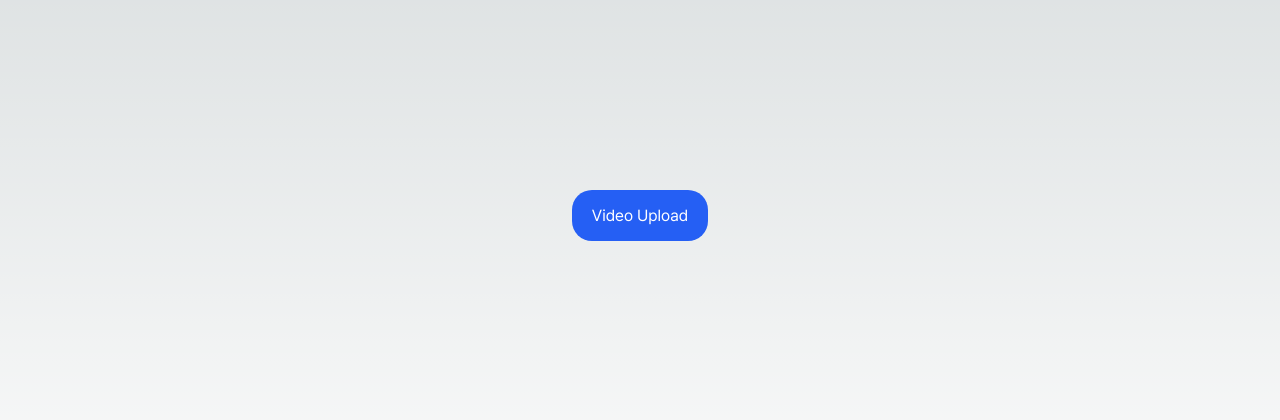
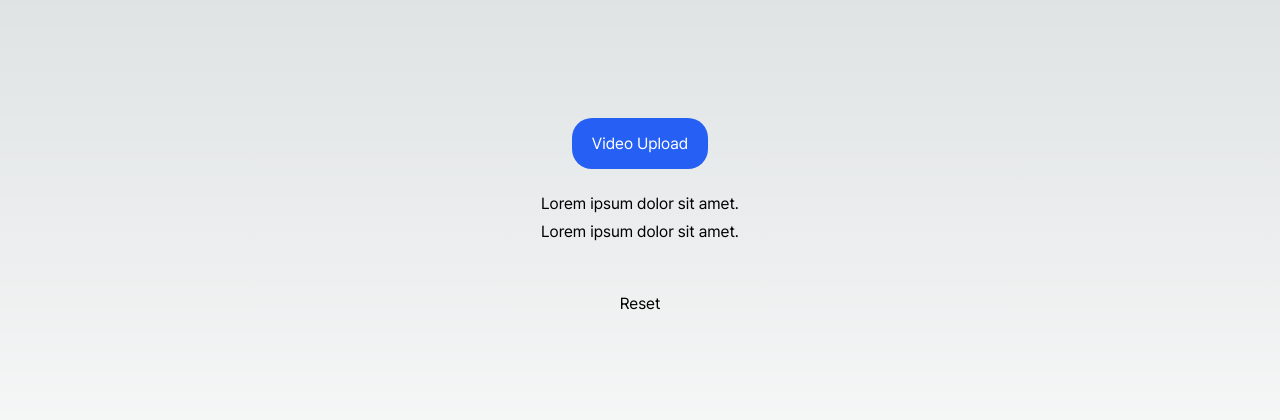
Before and after one commit to DillonMemo/pluginturtor-client, a Next.js app: page /en in a window 1280 px wide. Shown: the part 184-604 px from the top of the page. Built offline with nearby package versions, Linux system fonts and the light colour scheme.

Commit message:
test: commit

```diff
--- a/src/app/[locale]/globals.css
+++ b/src/app/[locale]/globals.css
@@ -6,6 +6,7 @@
   --foreground-rgb: 0, 0, 0;
   --background-start-rgb: 214, 219, 220;
   --background-end-rgb: 255, 255, 255;
+  --background-foreground: 199, 219, 220;
   --href-color: #0076d1;
 }
 
@@ -14,6 +15,7 @@
     --foreground-rgb: 219, 219, 219;
     --background-start-rgb: 32, 43, 56;
     --background-end-rgb: 32, 43, 56;
+    --background-foreground: 47, 43, 56;
     --href-color: #41adff;
   }
 }
--- a/src/components/shortcut/ChromeRequired.component.tsx
+++ b/src/components/ChromeRequired.component.tsx
@@ -1,4 +1,4 @@
-import { Main } from './Shortcut.component'
+import { Main } from './shortcut/Shortcut.component'
 import { useTranslations } from 'next-intl'
 
 export default function ChromeRequired() {
--- a/src/components/shortcut/Shortcut.component.tsx
+++ b/src/components/shortcut/Shortcut.component.tsx
@@ -1,7 +1,7 @@
 'use client'
 
 import { isChromeState, loadingState } from '@/src/recoil/atom'
-import ChromeRequired from './ChromeRequired.component'
+import ChromeRequired from '../ChromeRequired.component'
 import Loading from '../Loading'
 import Wrapper from './Wrapper.component'
 import styled from 'styled-components'
@@ -47,7 +47,6 @@ export const Main = styled.main`
 
   padding: 2rem 2.5rem;
   display: flex;
-  flex-flow: column nowrap;
   justify-content: center;
   align-items: center;
 
--- /dev/null
+++ b/src/components/shortcut/ToolContainer.component.tsx
@@ -0,0 +1,25 @@
+import { editDataSourceState } from '@/src/recoil/atom'
+import { useCallback } from 'react'
+import { useRecoilState } from 'recoil'
+
+export default function ToolContainer() {
+  const [{ isEdit }, setEditDataSource] = useRecoilState(editDataSourceState)
+
+  const onClickReset = useCallback(() => {
+    setEditDataSource({
+      isEdit: false,
+      videoDataURI: '',
+      videoMimeType: '',
+    })
+  }, [])
+
+  return (
+    <div className="tool-container">
+      <div className="control-tools">
+        <button type="button" role="button" onClick={onClickReset} disabled={!isEdit}>
+          Reset
+        </button>
+      </div>
+    </div>
+  )
+}
--- /dev/null
+++ b/src/components/shortcut/TopContainer.component.tsx
@@ -0,0 +1,19 @@
+import VideoUpload from './VideoUpload.component'
+import { editDataSourceState } from '@/src/recoil/atom'
+import { useRecoilValue } from 'recoil'
+
+export default function TopContainer() {
+  const { isEdit, videoDataURI, videoMimeType } = useRecoilValue(editDataSourceState)
+
+  return (
+    <div className="video-container">
+      {!isEdit && !videoDataURI ? (
+        <VideoUpload />
+      ) : (
+        <video>
+          <source src={videoDataURI} type={videoMimeType} />
+        </video>
+      )}
+    </div>
+  )
+}
--- a/src/components/shortcut/VideoUpload.component.tsx
+++ b/src/components/shortcut/VideoUpload.component.tsx
@@ -1,13 +1,12 @@
 'use client'
 
-import { editDataSourceState, isEditState, loadingState } from '@/src/recoil/atom'
-import { useRecoilState, useSetRecoilState } from 'recoil'
+import { editDataSourceState, loadingState } from '@/src/recoil/atom'
 import { Multer } from '@/src/type'
 import styled from 'styled-components'
+import { useSetRecoilState } from 'recoil'
 
 export default function VideoUpload() {
-  const [loading, setLoading] = useRecoilState(loadingState)
-  const setIsEdit = useSetRecoilState(isEditState)
+  const setLoading = useSetRecoilState(loadingState)
   const setEditDataSource = useSetRecoilState(editDataSourceState)
 
   const onFileUpload = async (e: React.ChangeEvent<HTMLInputElement>) => {
@@ -45,11 +44,10 @@ export default function VideoUpload() {
             // 데이터 URI 생성
             setEditDataSource((prev) => ({
               ...prev,
+              isEdit: true,
               videoDataURI: `data:${video.mimetype};base64,${base64Data}`,
               videoMimeType: video.mimetype,
             }))
-
-            setIsEdit(true)
           }
         }
       }
@@ -61,7 +59,8 @@ export default function VideoUpload() {
   }
 
   return (
-    <div className="upload-fn-wrapper">
+    <UploadWrapper className="upload-fn-wrapper">
+      {/* video file type must be MP4 */}
       <input
         type="file"
         name="video-upload"
@@ -97,9 +96,26 @@ export default function VideoUpload() {
           <span className="upload-button-text">Video Upload</span>
         </label>
       </UploadButton>
-    </div>
+
+      <div className="upload-description">
+        <p>Lorem ipsum dolor sit amet.</p>
+        <p>Lorem ipsum dolor sit amet.</p>
+      </div>
+    </UploadWrapper>
   )
 }
+
+const UploadWrapper = styled.div`
+  display: flex;
+  flex-flow: column nowrap;
+  gap: 1.25rem;
+  .upload-description {
+    display: flex;
+    flex-flow: column nowrap;
+    align-items: center;
+    gap: 0.25rem;
+  }
+`
 
 const UploadButton = styled.button`
   /* Animations */
@@ -163,6 +179,7 @@ const UploadButton = styled.button`
   cursor: pointer;
   position: relative;
   text-align: center;
+  padding: 1rem 0;
 
   -webkit-tap-highlight-color: #0000;
   -webkit-appearance: none;
--- a/src/components/shortcut/Wrapper.component.tsx
+++ b/src/components/shortcut/Wrapper.component.tsx
@@ -1,34 +1,49 @@
 'use client'
 
-import { editDataSourceState, isEditState } from '@/src/recoil/atom'
 import { Main } from './Shortcut.component'
-import VideoUpload from './VideoUpload.component'
+import ToolContainer from './ToolContainer.component'
+import TopContainer from './TopContainer.component'
 import styled from 'styled-components'
-import { useRecoilValue } from 'recoil'
 
 export default function Wrapper() {
-  const isEdit = useRecoilValue(isEditState)
-  const editDataSource = useRecoilValue(editDataSourceState)
-
   return (
     <Main>
-      {!isEdit && <VideoUpload />}
-
-      <EditWrapper className={`edit-wrapper ${!isEdit && 'hidden'}`}>
-        {editDataSource.videoDataURI && (
-          <video className="edit-video">
-            <source src={editDataSource.videoDataURI} type={editDataSource.videoMimeType} />
-          </video>
-        )}
-
-        <h2 style={{ color: 'white' }}>HELLO VIDEO</h2>
+      <EditWrapper className={`edit-wrappe`}>
+        <TopContainer />
+        <ToolContainer />
       </EditWrapper>
     </Main>
   )
 }
 
 const EditWrapper = styled.div`
-  video.edit-video {
-    max-height: 16.25rem;
+  * {
+    outline: none;
+  }
+
+  display: flex;
+  flex-flow: column nowrap;
+  align-items: center;
+  gap: 3rem;
+
+  overflow: hidden;
+
+  max-width: 50rem;
+  width: 100%;
+  height: 100%;
+
+  .video-container {
+    user-select: none;
+
+    display: flex;
+    flex-grow: 1;
+    position: relative;
+
+    margin: 0;
+    padding: 0;
+    height: 100%;
+    video {
+      max-height: 16.25rem;
+    }
   }
 `
--- a/src/recoil/atom.ts
+++ b/src/recoil/atom.ts
@@ -10,18 +10,15 @@ export const isChromeState = atom<boolean>({
   default: false,
 })
 
-export const isEditState = atom<boolean>({
-  key: 'isEdit',
-  default: false,
-})
-
 export type EditDataSource = {
+  isEdit: boolean
   videoDataURI: string
   videoMimeType: string
 }
 export const editDataSourceState = atom<EditDataSource>({
   key: 'editDataSource',
   default: {
+    isEdit: false,
     videoDataURI: '',
     videoMimeType: '',
   },
```
